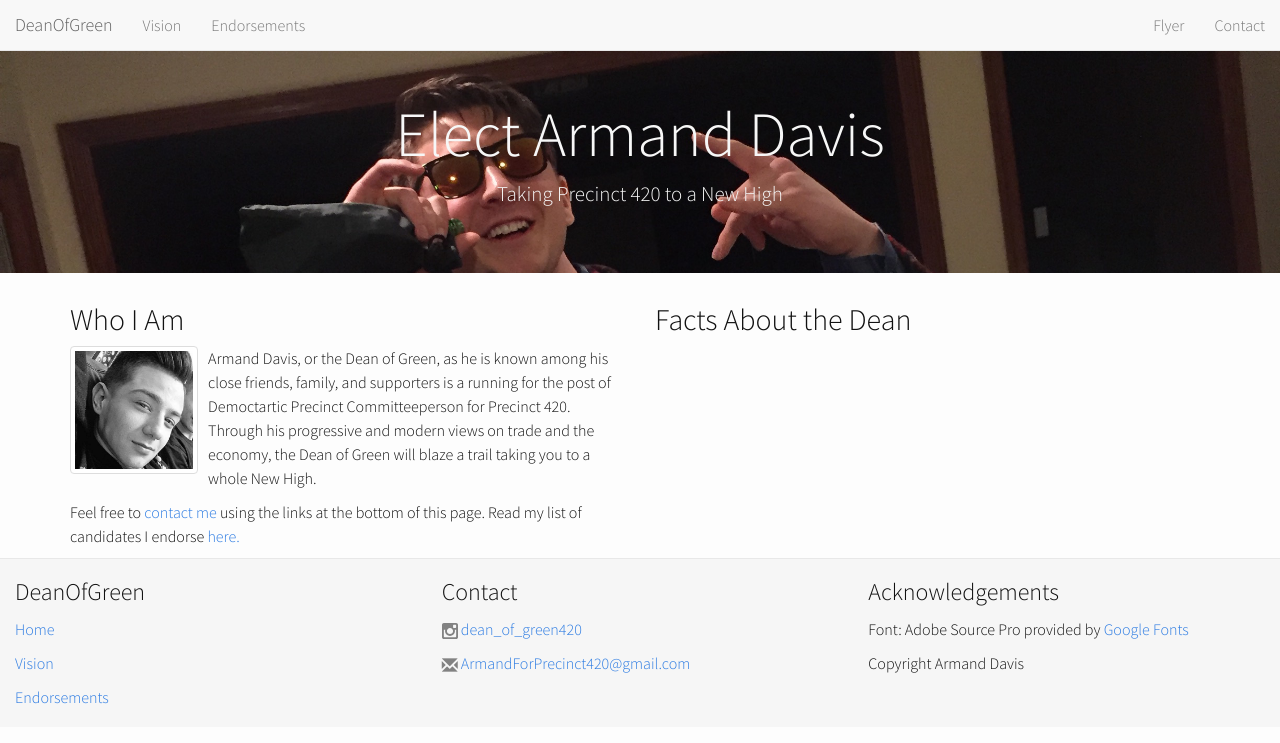
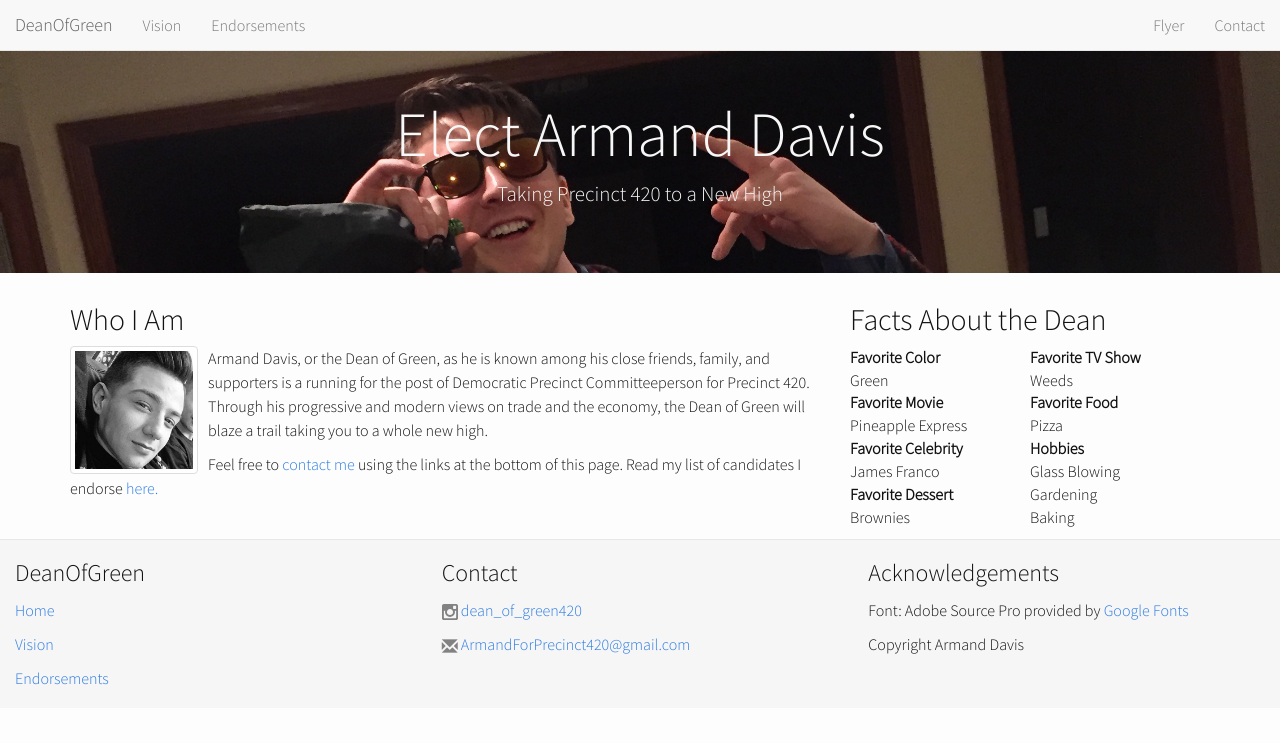
Before and after one commit to deanofgreen/deanofgreen.github.io, a Jekyll site: the page built from index.html, in a window 1280 px wide. Shown: the top 743 px of the page. Built offline with Jekyll 4.4.1, drawn with Linux system fonts in a browser that asks for light colours; nearby versions of some CDN libraries.

Commit message:
Add favorite things

```diff
--- a/index.html
+++ b/index.html
@@ -14,19 +14,42 @@ layout: default
     </div>
 	<div class="container">
 		<div class="row">
-			<div class="col-md-6">
+			<div class="col-md-8">
 				<h2>Who I Am</h2>
 				<img src="resources/Portrait.jpg" alt="Portrait of Armand" id="portrait" class="img-thumbnail">
                 <p>
-                    Armand Davis, or the Dean of Green, as he is known among his close friends, family, and supporters is a running for the post of Democtartic Precinct Committeeperson for Precinct 420. Through his progressive and modern views on trade and the economy, the Dean of Green will blaze a trail taking you to a whole New High.
+                    Armand Davis, or the Dean of Green, as he is known among his close friends, family, and supporters is a running for the post of Democratic Precinct Committeeperson for Precinct 420. Through his progressive and modern views on trade and the economy, the Dean of Green will blaze a trail taking you to a whole new high.
                 </p>
                 <p>
-                    Feel free to <a href=#contact>contact me</a> using the links at the bottom of this page. Read my list of candidates I endorse <a href=/endorsements.html>here.</a>
+                    Feel free to <a href="#contact">contact me</a> using the links at the bottom of this page. Read my list of candidates I endorse <a href=/endorsements.html>here.</a>
                 </p>
             </div>
-            <div class="col-md-6">
+            <div class="col-md-4">
                 <h2>Facts About the Dean</h2>
-
+                <div style="float:left; width:50%">
+                    <dl>
+                        <dt>Favorite Color</dt>
+                        <dd>Green</dd>
+                        <dt>Favorite Movie</dt>
+                        <dd>Pineapple Express</dd>
+                        <dt>Favorite Celebrity</dt>
+                        <dd>James Franco</dd>
+                        <dt>Favorite Dessert</dt>
+                        <dd>Brownies</dd>
+                    </dl>
+                </div>
+                <div width="50%" style="float:left; width:50%">
+                    <dl>
+                        <dt>Favorite TV Show</dt>
+                        <dd>Weeds</dd>
+                        <dt>Favorite Food</dt>
+                        <dd>Pizza</dd>
+                        <dt>Hobbies</dt>
+                        <dd>Glass Blowing</dd>
+                        <dd>Gardening</dd>
+                        <dd>Baking</dd>
+                    </dl>
+                </div>
             </div>
 		</div>
 	</div>
```
